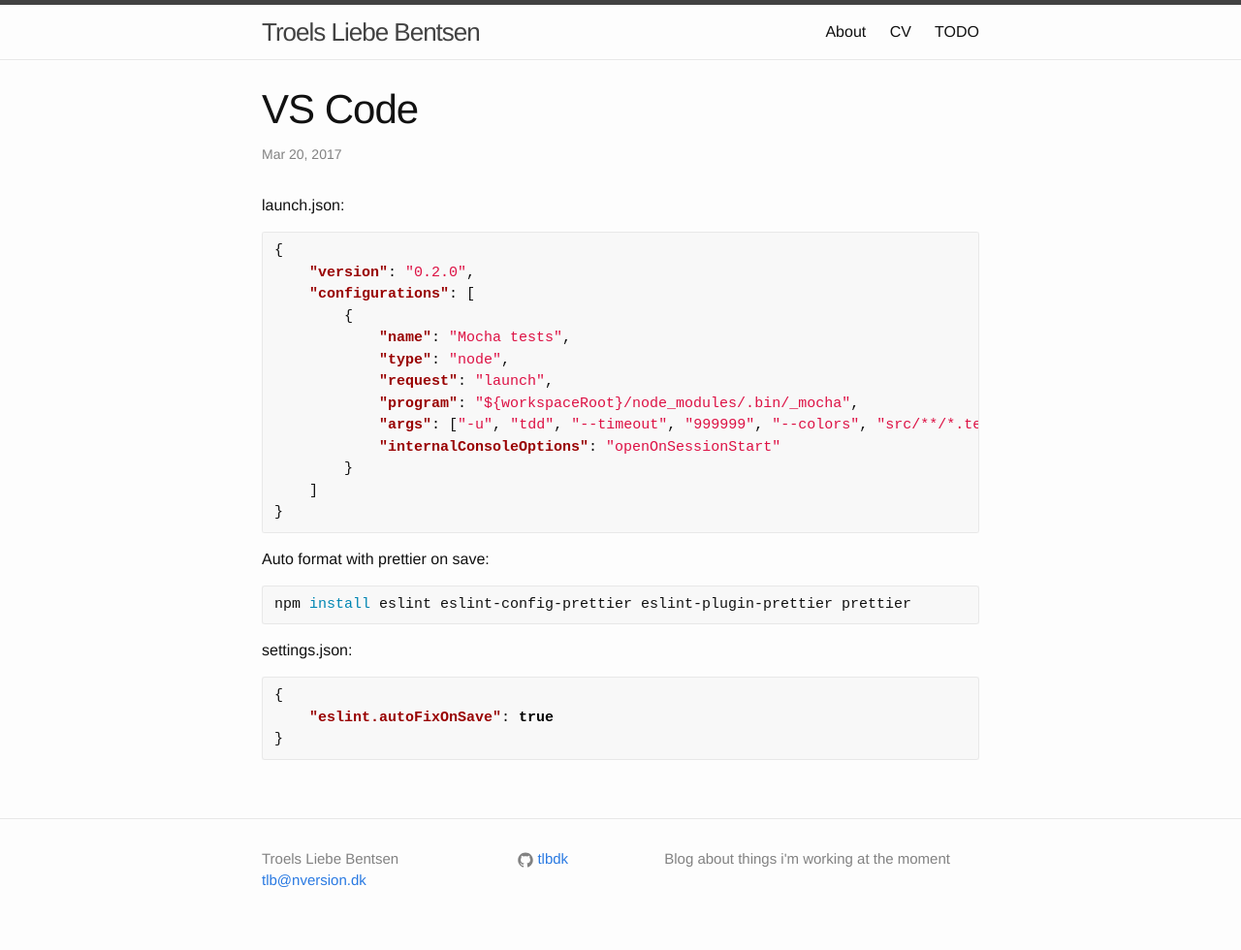
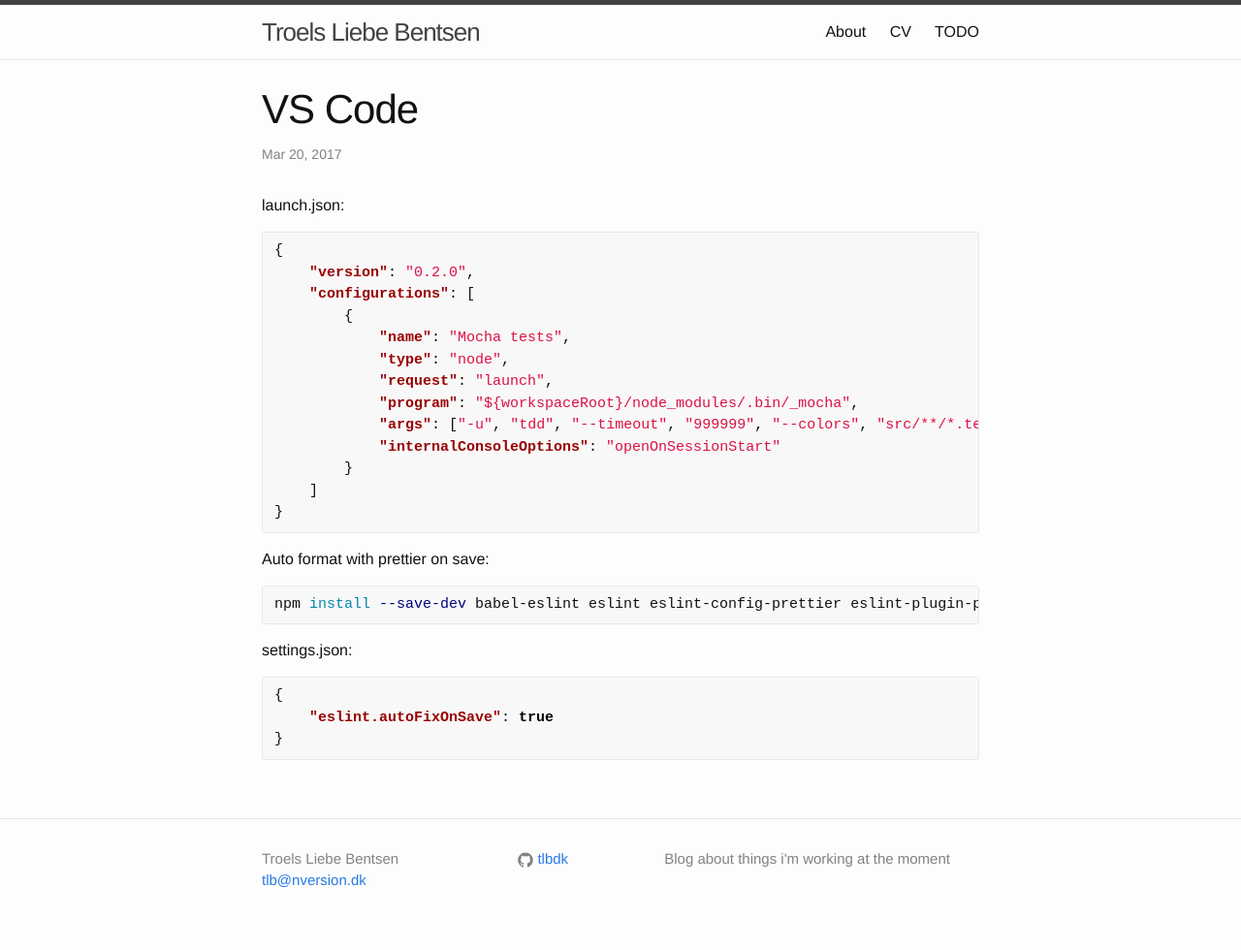
Before and after one commit to tlbdk/tlbdk.github.io, a Jekyll site: the page built from _posts/2017-03-20-vscode.md, in a window 1280 px wide. Shown: the whole page at 97% size. Built offline with Jekyll 4.4.1, drawn with Linux system fonts in a browser that asks for light colours.

Commit message:
Update command

````diff
--- a/_posts/2017-03-20-vscode.md
+++ b/_posts/2017-03-20-vscode.md
@@ -27,7 +27,7 @@ launch.json:
 Auto format with prettier on save:
 
 ``` bash
-npm install eslint eslint-config-prettier eslint-plugin-prettier prettier
+npm install --save-dev babel-eslint eslint eslint-config-prettier eslint-plugin-prettier prettier
 ```
 
 settings.json:
````
